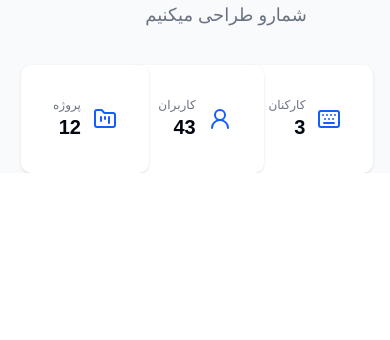
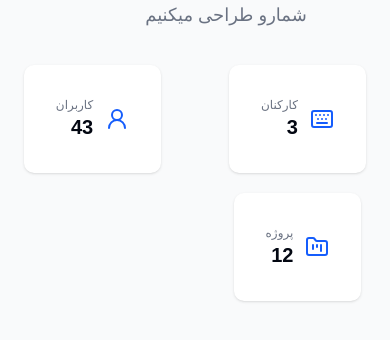
Before and after one commit to mmdrezakz/faraede, a Next.js app: page / in a window 390 px wide. Shown: the part 1226-1566 px from the top of the page. Before the commit the page ends 1399 px from the top, so only its background shows below. Built offline with nearby package versions, Linux system fonts and the light colour scheme; a web font is replaced by a local one.

Commit message:
Responsive introSection

```diff
--- a/app/IntroSection.jsx
+++ b/app/IntroSection.jsx
@@ -21,7 +21,7 @@ const playpen = Playpen_Sans_Arabic({
 })
 export default function IntroSection() {
   return (
-    <section className={` ${playpen.className} bg-gray-50`} >
+    <section className={` ${playpen.className} bg-gray-50 min-h-screen`} >
         <header className='items-center gap-3 md:gap-8 grid grid-cols-3 sm:grid-cols-4 md:grid-cols-6 mx-10 sm:mx-16 md:mx-8 px-2 pt-5'>
                 {logos.map(item => <Image className='hover:scale-105 transition-all duration-300 hover:cursor-pointer' key={item.id} src={item.src} width={170} height={170} alt={item.id}/>)}
 
@@ -45,7 +45,7 @@ export default function IntroSection() {
 
         </div>
         </main>
-        <div className="justify-items-center items-center gap-5 grid grid-cols-3 mx-10">
+        <div className="justify-items-center items-center gap-5 grid grid-cols-2 xs:grid-cols-3 md:mx-10">
       <StatsCardAnimated icon={KeyboardIcon} label="کارکنان" value={3} />
       <StatsCardAnimated icon={User2Icon} label="کاربران " value={43} />
       <StatsCardAnimated  icon={FolderKanban} label="پروژه" value={12} />
```
